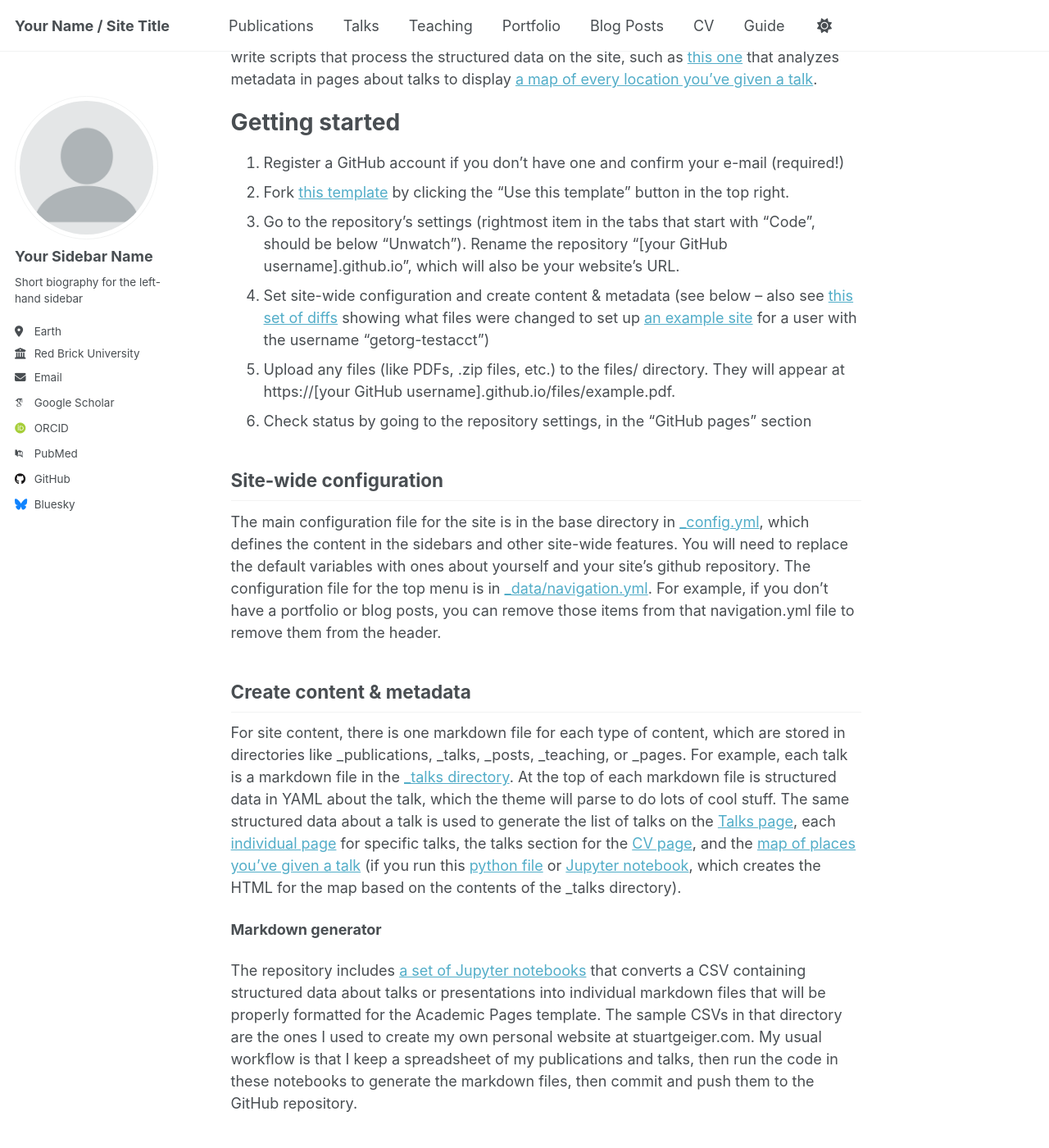
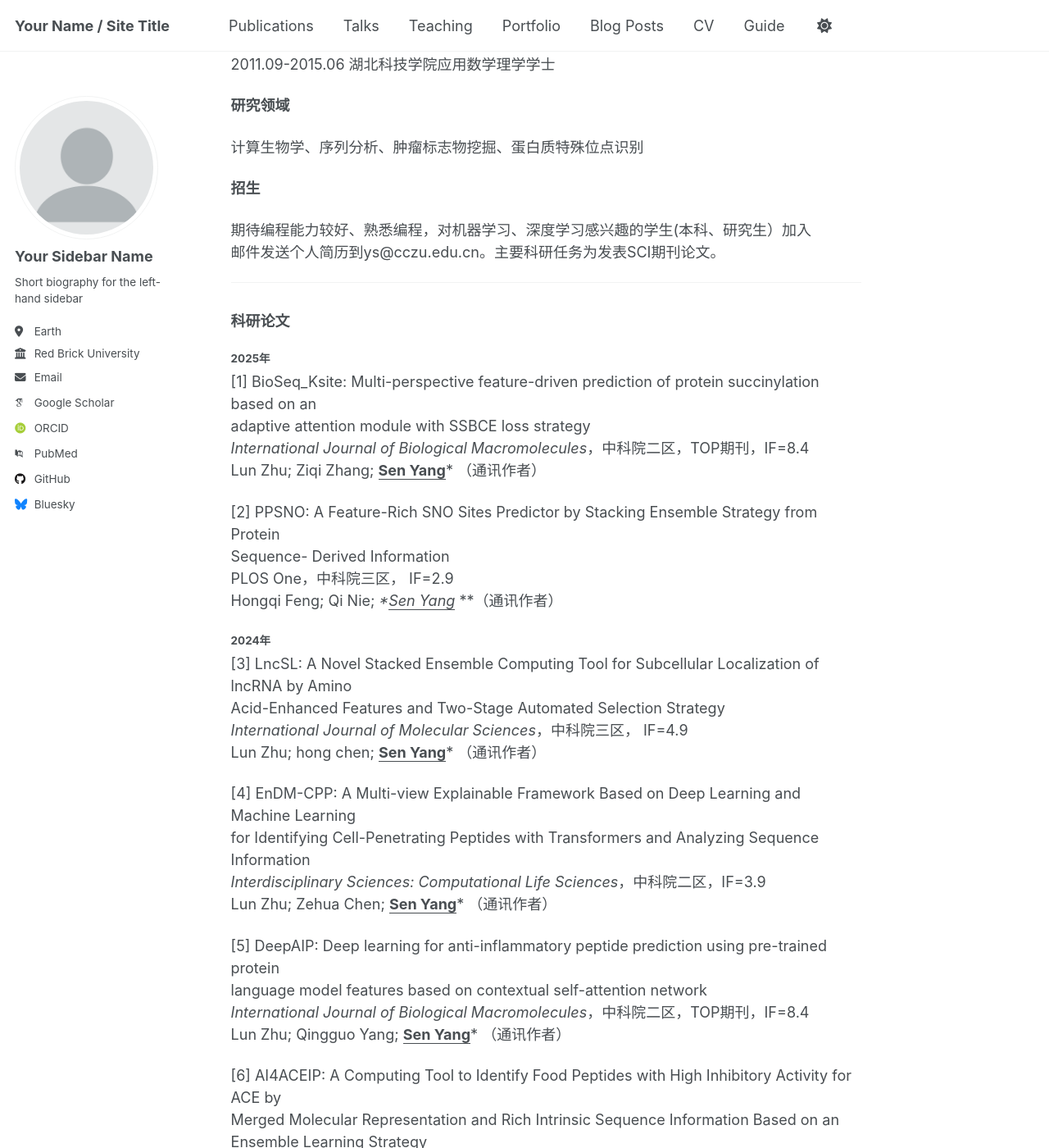
Before and after one commit to abcair/ys, a Jekyll site: the page built from _pages/about.md, in a window 1280 px wide and 1400 px high, scrolled down 856 px. Shown: the whole window at 82% size. Built offline with Jekyll 4.4.1, drawn with Linux system fonts in a browser that asks for light colours; some web fonts are replaced; some of the changed text lies outside the part shown.

Commit message:
Update about.md

```diff
--- a/_pages/about.md
+++ b/_pages/about.md
@@ -13,37 +13,70 @@ A data-driven personal website
 ======
 Like many other Jekyll-based GitHub Pages templates, Academic Pages makes you separate the website's content from its form. The content & metadata of your website are in structured markdown files, while various other files constitute the theme, specifying how to transform that content & metadata into HTML pages. You keep these various markdown (.md), YAML (.yml), HTML, and CSS files in a public GitHub repository. Each time you commit and push an update to the repository, the [GitHub pages](https://pages.github.com/) service creates static HTML pages based on these files, which are hosted on GitHub's servers free of charge.
 
-Many of the features of dynamic content management systems (like Wordpress) can be achieved in this fashion, using a fraction of the computational resources and with far less vulnerability to hacking and DDoSing. You can also modify the theme to your heart's content without touching the content of your site. If you get to a point where you've broken something in Jekyll/HTML/CSS beyond repair, your markdown files describing your talks, publications, etc. are safe. You can rollback the changes or even delete the repository and start over - just be sure to save the markdown files! Finally, you can also write scripts that process the structured data on the site, such as [this one](https://github.com/academicpages/academicpages.github.io/blob/master/talkmap.ipynb) that analyzes metadata in pages about talks to display [a map of every location you've given a talk](https://academicpages.github.io/talkmap.html).
 
-Getting started
-======
-1. Register a GitHub account if you don't have one and confirm your e-mail (required!)
-1. Fork [this template](https://github.com/academicpages/academicpages.github.io) by clicking the "Use this template" button in the top right.
-1. Go to the repository's settings (rightmost item in the tabs that start with "Code", should be below "Unwatch"). Rename the repository "[your GitHub username].github.io", which will also be your website's URL.
-1. Set site-wide configuration and create content & metadata (see below -- also see [this set of diffs](http://archive.is/3TPas) showing what files were changed to set up [an example site](https://getorg-testacct.github.io) for a user with the username "getorg-testacct")
-1. Upload any files (like PDFs, .zip files, etc.) to the files/ directory. They will appear at https://[your GitHub username].github.io/files/example.pdf.
-1. Check status by going to the repository settings, in the "GitHub pages" section
 
-Site-wide configuration
-------
-The main configuration file for the site is in the base directory in [_config.yml](https://github.com/academicpages/academicpages.github.io/blob/master/_config.yml), which defines the content in the sidebars and other site-wide features. You will need to replace the default variables with ones about yourself and your site's github repository. The configuration file for the top menu is in [_data/navigation.yml](https://github.com/academicpages/academicpages.github.io/blob/master/_data/navigation.yml). For example, if you don't have a portfolio or blog posts, you can remove those items from that navigation.yml file to remove them from the header.
+### 个人简介
 
-Create content & metadata
-------
-For site content, there is one markdown file for each type of content, which are stored in directories like _publications, _talks, _posts, _teaching, or _pages. For example, each talk is a markdown file in the [_talks directory](https://github.com/academicpages/academicpages.github.io/tree/master/_talks). At the top of each markdown file is structured data in YAML about the talk, which the theme will parse to do lots of cool stuff. The same structured data about a talk is used to generate the list of talks on the [Talks page](https://academicpages.github.io/talks), each [individual page](https://academicpages.github.io/talks/2012-03-01-talk-1) for specific talks, the talks section for the [CV page](https://academicpages.github.io/cv), and the [map of places you've given a talk](https://academicpages.github.io/talkmap.html) (if you run this [python file](https://github.com/academicpages/academicpages.github.io/blob/master/talkmap.py) or [Jupyter notebook](https://github.com/academicpages/academicpages.github.io/blob/master/talkmap.ipynb), which creates the HTML for the map based on the contents of the _talks directory).
+博士、讲师
 
-**Markdown generator**
+**教育背景**
 
-The repository includes [a set of Jupyter notebooks](https://github.com/academicpages/academicpages.github.io/tree/master/markdown_generator
-) that converts a CSV containing structured data about talks or presentations into individual markdown files that will be properly formatted for the Academic Pages template. The sample CSVs in that directory are the ones I used to create my own personal website at stuartgeiger.com. My usual workflow is that I keep a spreadsheet of my publications and talks, then run the code in these notebooks to generate the markdown files, then commit and push them to the GitHub repository.
+2018.09-2021.06  吉林大学 计算机应用技术 工学博士<br>2015.09-2018.06  吉林大学 软件工程 工学硕士<br>2011.09-2015.06  湖北科技学院应用数学理学学士
 
-How to edit your site's GitHub repository
-------
-Many people use a git client to create files on their local computer and then push them to GitHub's servers. If you are not familiar with git, you can directly edit these configuration and markdown files directly in the github.com interface. Navigate to a file (like [this one](https://github.com/academicpages/academicpages.github.io/blob/master/_talks/2012-03-01-talk-1.md) and click the pencil icon in the top right of the content preview (to the right of the "Raw | Blame | History" buttons). You can delete a file by clicking the trashcan icon to the right of the pencil icon. You can also create new files or upload files by navigating to a directory and clicking the "Create new file" or "Upload files" buttons.
+**研究领域**
 
-Example: editing a markdown file for a talk
-![Editing a markdown file for a talk](/images/editing-talk.png)
+计算生物学、序列分析、肿瘤标志物挖掘、蛋白质特殊位点识别
 
-For more info
-------
-More info about configuring Academic Pages can be found in [the guide](https://academicpages.github.io/markdown/), the [growing wiki](https://github.com/academicpages/academicpages.github.io/wiki), and you can always [ask a question on GitHub](https://github.com/academicpages/academicpages.github.io/discussions). The [guides for the Minimal Mistakes theme](https://mmistakes.github.io/minimal-mistakes/docs/configuration/) (which this theme was forked from) might also be helpful.
+**招生**
+
+期待编程能力较好、熟悉编程，对机器学习、深度学习感兴趣的学生(本科、研究生）加入<br>邮件发送个人简历到ys@cczu.edu.cn。主要科研任务为发表SCI期刊论文。
+
+---
+
+### 科研论文
+
+##### 2025年
+
+[1]  BioSeq_Ksite: Multi-perspective feature-driven prediction of protein succinylation based on an <br>       adaptive attention module with SSBCE loss strategy <br>       *International Journal of Biological Macromolecules*，中科院二区，TOP期刊，IF=8.4<br>       Lun Zhu; Ziqi Zhang; **<u>Sen Yang</u>***  （通讯作者）
+
+[2]  PPSNO: A Feature-Rich SNO Sites Predictor by Stacking Ensemble Strategy from Protein <br>       Sequence-  Derived Information<br>       PLOS One，中科院三区， IF=2.9<br>       Hongqi Feng; Qi Nie;  **<u>Sen Yang</u>*  **（通讯作者）
+
+##### 2024年
+
+[3]  LncSL: A Novel Stacked Ensemble Computing Tool for Subcellular Localization of lncRNA by Amino<br>       Acid-Enhanced Features and Two-Stage Automated Selection Strategy<br>       *International Journal of Molecular Sciences*，中科院三区， IF=4.9<br>       Lun Zhu; hong chen; **<u>Sen Yang</u>*** （通讯作者）
+
+[4]  EnDM-CPP: A Multi-view Explainable Framework Based on Deep Learning and Machine Learning<br>       for Identifying Cell-Penetrating Peptides with Transformers and Analyzing Sequence Information<br>       *Interdisciplinary Sciences: Computational Life Sciences*，中科院二区，IF=3.9<br>       Lun Zhu; Zehua Chen; **<u>Sen Yang</u>*** （通讯作者）
+
+[5]  DeepAIP: Deep learning for anti-inflammatory peptide prediction using pre-trained protein<br>       language model features based on contextual self-attention network<br>       *International Journal of Biological Macromolecules*，中科院二区，TOP期刊，IF=8.4<br>       Lun Zhu; Qingguo Yang; **<u>Sen Yang</u>*** （通讯作者）
+
+[6]  AI4ACEIP: A Computing Tool to Identify Food Peptides with High Inhibitory Activity for ACE by<br>      Merged Molecular Representation and Rich Intrinsic Sequence Information Based on an<br>      Ensemble Learning Strategy<br>      *Journal of Agricultural and Food Chemistry*，中科院一区，TOP期刊，IF=6.1<br>     **Sen Yang**; Jiaqi Ni; Piao Xu（第一作者）
+
+[7]
+
+[8]
+
+[9]
+
+##### 2023年
+
+##### 2022年
+
+##### 2021年
+
+##### 2020年
+
+---
+
+### 科研项目
+
+[1] 国家自然科学基金面上项目，62072212，“融合多组学数据的胰腺癌体液标志物精准挖掘与机理研究”，在研， 参与
+
+[2] 常州市基础研究计划（应用基础研究)，在研，主持
+
+[3] 常州大学学生课外创新创业，结题，主持
+
+---
+
+### 学术服务
+
+**期刊编委**
```
